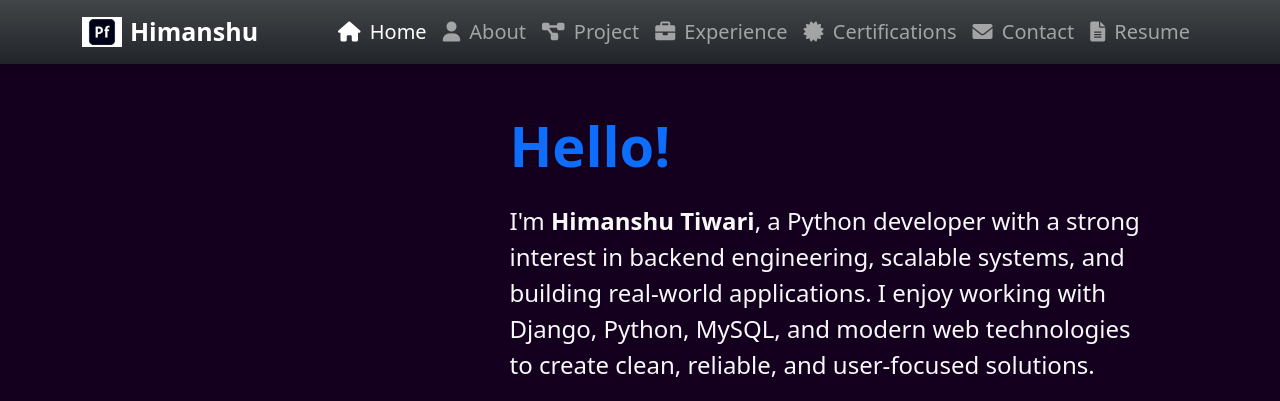
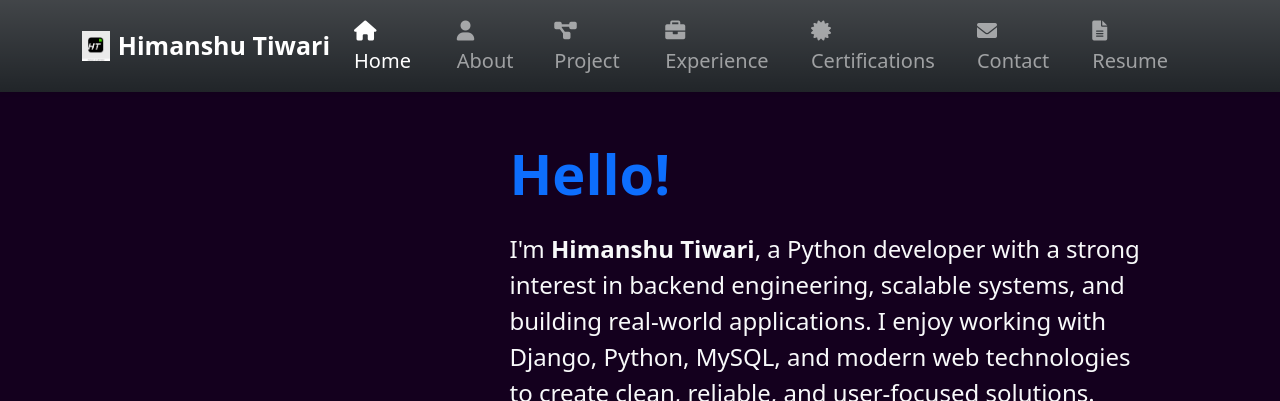
Before and after one commit to Himanshut1806/Portfolio, a Django app: page /about/ in a window 1280 px wide. Shown: the top 401 px of the page. Run offline with Django 5.2, Linux system fonts and the light colour scheme.

Commit message:
updated code

```diff
--- a/app/templates/base.html
+++ b/app/templates/base.html
@@ -12,7 +12,7 @@
       integrity="sha384-rbsA2VBKQhggwzxH7pPCaAqO46MgnOM80zW1RWuH61DGLwZJEdK2Kadq2F9CUG65"
       crossorigin="anonymous"
     />
-    <link rel="shortcut icon" href="https://logowik.com/content/uploads/images/adobe-portfolio8664.jpg">
+    <link rel="shortcut icon" href="https://static.vecteezy.com/system/resources/previews/019/626/654/large_2x/ht-company-name-initial-letter-monogram-ht-icon-free-vector.jpg">
     <link rel="stylesheet" href="https://cdnjs.cloudflare.com/ajax/libs/font-awesome/6.0.0/css/all.min.css">
     <link rel="stylesheet" href="{% static 'css/style.css' %}" />
   </head>
--- a/app/templates/navbar.html
+++ b/app/templates/navbar.html
@@ -2,8 +2,8 @@
 <nav class="navbar navbar-expand-lg navbar-dark sticky-top bg-dark bg-gradient shadow-sm">
   <div class="container">
     <a class="navbar-brand d-flex align-items-center" href="/">
-      <img src="{% static 'images/1234.jpg' %}" alt="Logo" height="30" class="me-2">
-      <span class="fw-bold">Himanshu</span>
+      <img src="{% static 'images/ht.png' %}" alt="Logo" height="30" class="me-2">
+      <span class="fw-bold">Himanshu Tiwari</span>
     </a>
     <button class="navbar-toggler" type="button" data-bs-toggle="collapse" data-bs-target="#navbarSupportedContent"
       aria-controls="navbarSupportedContent" aria-expanded="false" aria-label="Toggle navigation">
```
Also changed, not shown: app/static/images/ht.png (added), 1 other file.
